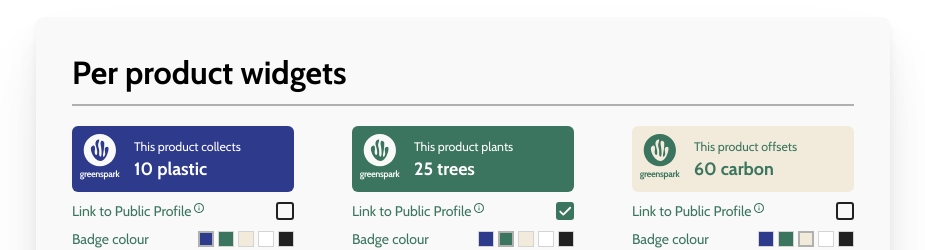
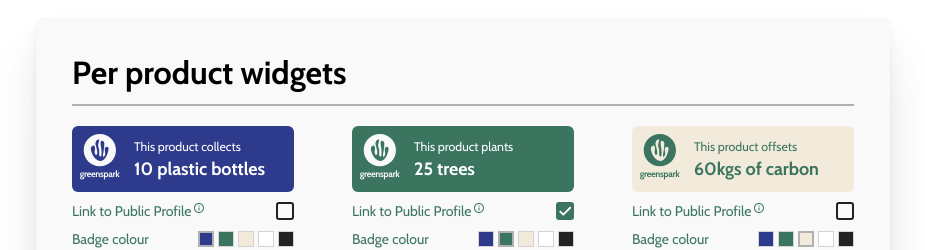
Before and after one commit to sangshrestha/greenspark-widget, a Vue app: page / in a window 1280 px wide. Shown: the part 174-424 px from the top of the page, without its empty margins (177-1102 px from the left). Built offline with nearby package versions, Linux system fonts and the light colour scheme; no server answers.

Commit message:
feat: calculate amount and type text

```diff
--- a/src/components/ProductWidget.vue
+++ b/src/components/ProductWidget.vue
@@ -6,7 +6,7 @@
       </div>
       <div class="widget__heading">
         <p class="widget__heading-top">This product {{ action }}</p>
-        <p class="widget__heading-bottom">{{ amount }} {{ type }}</p>
+        <p class="widget__heading-bottom">{{ amountText }} {{ typeText }}</p>
       </div>
     </div>
     <div class="widget__option">
@@ -50,6 +50,12 @@ const props = defineProps({
 });
 
 const currentColour = ref(props.selectedColor);
+
+const amountText =
+  props.type === "carbon" ? props.amount + "kgs of" : props.amount;
+
+const typeText =
+  props.type === "plastic" ? props.type + " bottles" : props.type;
 
 const lightColors = ["white", "beige"];
 const currentContrast = computed(() =>
```
